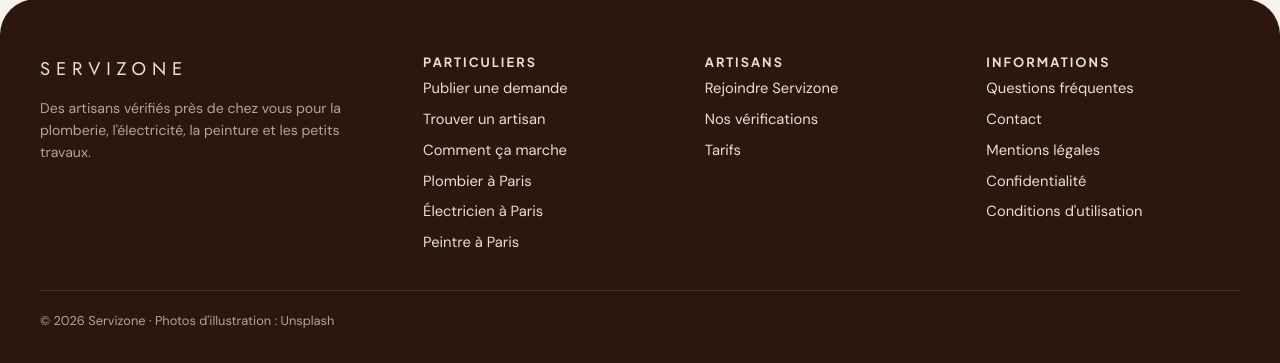
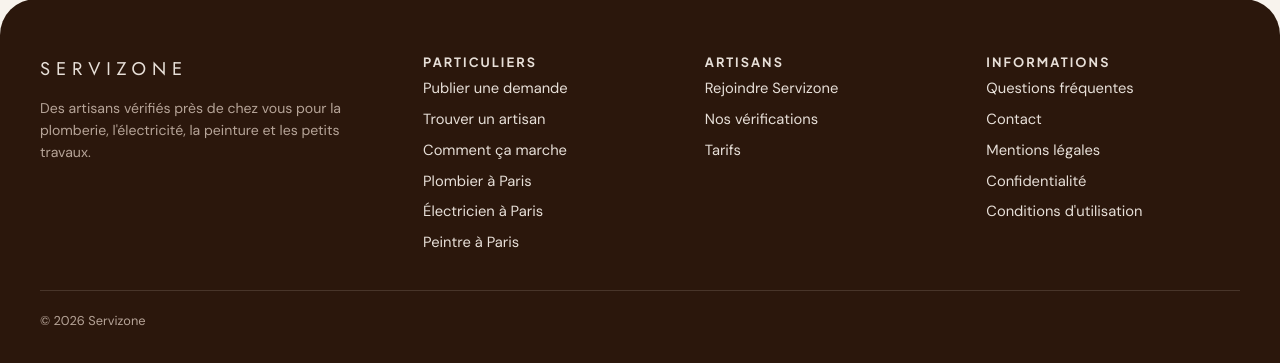
Before and after one commit to skynovaagency1-web/Maisonia, a Node project: template views/artisan-edit.ejs in a window 1280 px wide. Shown: the part 1620-1983 px from the top of the page. Run offline with Node 20 templates, Linux system fonts and the light colour scheme; the template is opened without the code that fills it: most values are stand-ins (such as "Sample title", 1, 10 or a date in 2020); grey boxes marked "Sample" are stand-in pictures.

Commit message:
Add electrician photos and fill the hosting details in the legal pages
All illustration photos are now hosted on the site, so the Unsplash credits and the privacy note about Unsplash are removed.

Co-Authored-By: Claude Opus 5.5 <noreply@anthropic.com>
Claude-Session: https://claude.ai/code/session_01BVg3SrJcqma4sTgkTwzHVx

```diff
--- a/src/photos.js
+++ b/src/photos.js
@@ -1,11 +1,9 @@
 // Photos d'illustration. Les visuels du site sont dans public/img/ (nom-s.webp : 600 px, nom-l.webp : 1100 px).
-// L'électricité utilise encore une photo Unsplash, en attendant un visuel maison.
 const own = (name, size = 's') => `/img/${name}-${size}.webp`;
-const u = (id, w = 900) => `https://images.unsplash.com/${id}?auto=format&fit=crop&w=${w}&q=70`;
 
 const PHOTOS = {
   plomberie: [own('plombier-evier'), own('cuisine-robinet')],
-  electricite: [u('photo-1786411726572-d43a0e169d5f'), u('photo-1768321916877-8cf4e4ef7487')],
+  electricite: [own('electricien-disjoncteurs'), own('electricien-tableau')],
   peinture: [own('peintre-mur')],
   'petits-travaux': [own('pose-etageres')],
 };
--- a/views/legal/confidentialite.ejs
+++ b/views/legal/confidentialite.ejs
@@ -17,8 +17,7 @@
       </tbody>
     </table></div>
     <h3>Qui peut voir vos données ?</h3>
-    <p>Votre demande (sans votre nom ni votre adresse exacte) n'est visible que par les artisans vérifiés du métier et du département concernés. Votre nom, votre adresse et vos coordonnées sont transmis uniquement à l'artisan dont vous acceptez le devis. L'équipe Servizone y a accès pour assurer le service. Notre hébergeur [nom, pays] stocke les données. Aucune donnée n'est vendue ni utilisée à des fins publicitaires.</p>
-    <p>Les photos d'illustration du site sont chargées depuis le service Unsplash, qui reçoit à cette occasion l'adresse IP de votre navigateur.</p>
+    <p>Votre demande (sans votre nom ni votre adresse exacte) n'est visible que par les artisans vérifiés du métier et du département concernés. Votre nom, votre adresse et vos coordonnées sont transmis uniquement à l'artisan dont vous acceptez le devis. L'équipe Servizone y a accès pour assurer le service. Notre hébergeur Cloudflare, Inc. (États-Unis) stocke les données : la base de données est hébergée en Europe de l'Ouest, et les photos peuvent être stockées aux États-Unis. Ces transferts sont encadrés par les clauses contractuelles types de la Commission européenne et le Data Privacy Framework UE–États-Unis, auquel Cloudflare adhère. Aucune donnée n'est vendue ni utilisée à des fins publicitaires.</p>
     <h3>Cookies</h3>
     <p>Nous utilisons un seul cookie, strictement nécessaire au fonctionnement de votre session de connexion. Il ne nécessite pas votre consentement. Nous n'utilisons aucun cookie publicitaire ni de mesure d'audience.</p>
     <h3>Vos droits</h3>
--- a/views/legal/mentions.ejs
+++ b/views/legal/mentions.ejs
@@ -4,9 +4,9 @@
   <div class="panel">
     <p class="notice"><strong>À compléter avant la mise en ligne.</strong></p>
     <h3>Éditeur</h3><p>[Raison sociale], [forme juridique] au capital de [montant], [adresse], immatriculée sous le SIREN [numéro], n° de TVA [numéro]. Directeur de la publication : [nom]. Contact : [e-mail], [téléphone].</p>
-    <h3>Hébergeur</h3><p>[Nom de l'hébergeur], [adresse], [téléphone].</p>
+    <h3>Hébergeur</h3><p>Cloudflare, Inc., 101 Townsend Street, San Francisco, CA 94107, États-Unis, +1 (888) 993-5273, www.cloudflare.com.</p>
     <h3>Rôle de Servizone</h3><p>Servizone est une plateforme de mise en relation entre particuliers et artisans. Servizone n'est pas partie aux contrats de travaux conclus entre eux et n'exécute aucune prestation de travaux.</p>
-    <h3>Crédits</h3><p>Photos d'illustration : Unsplash (licence Unsplash).</p>
+    <h3>Crédits</h3><p>Photos d'illustration créées pour Servizone.</p>
   </div>
 </div>
 <%- include('../partials/foot') %>
--- a/views/partials/foot.ejs
+++ b/views/partials/foot.ejs
@@ -10,7 +10,7 @@
         <div><h4>Artisans</h4><ul><li><a href="/inscription?role=artisan">Rejoindre Servizone</a></li><li><a href="/#confiance">Nos vérifications</a></li><li><a href="/tarifs-artisans">Tarifs</a></li></ul></div>
         <div><h4>Informations</h4><ul><li><a href="/aide">Questions fréquentes</a></li><li><a href="/contact">Contact</a></li><li><a href="/mentions-legales">Mentions légales</a></li><li><a href="/confidentialite">Confidentialité</a></li><li><a href="/conditions">Conditions d'utilisation</a></li></ul></div>
       </div>
-      <div class="legal">© <%= new Date().getFullYear() %> Servizone · Photos d'illustration : Unsplash</div>
+      <div class="legal">© <%= new Date().getFullYear() %> Servizone</div>
     </div>
   </footer>
 </body>
```
Also changed, not shown: public/img/electricien-disjoncteurs-l.webp (added), public/img/electricien-disjoncteurs-s.webp (added), public/img/electricien-tableau-l.webp (added), public/img/electricien-tableau-s.webp (added).
